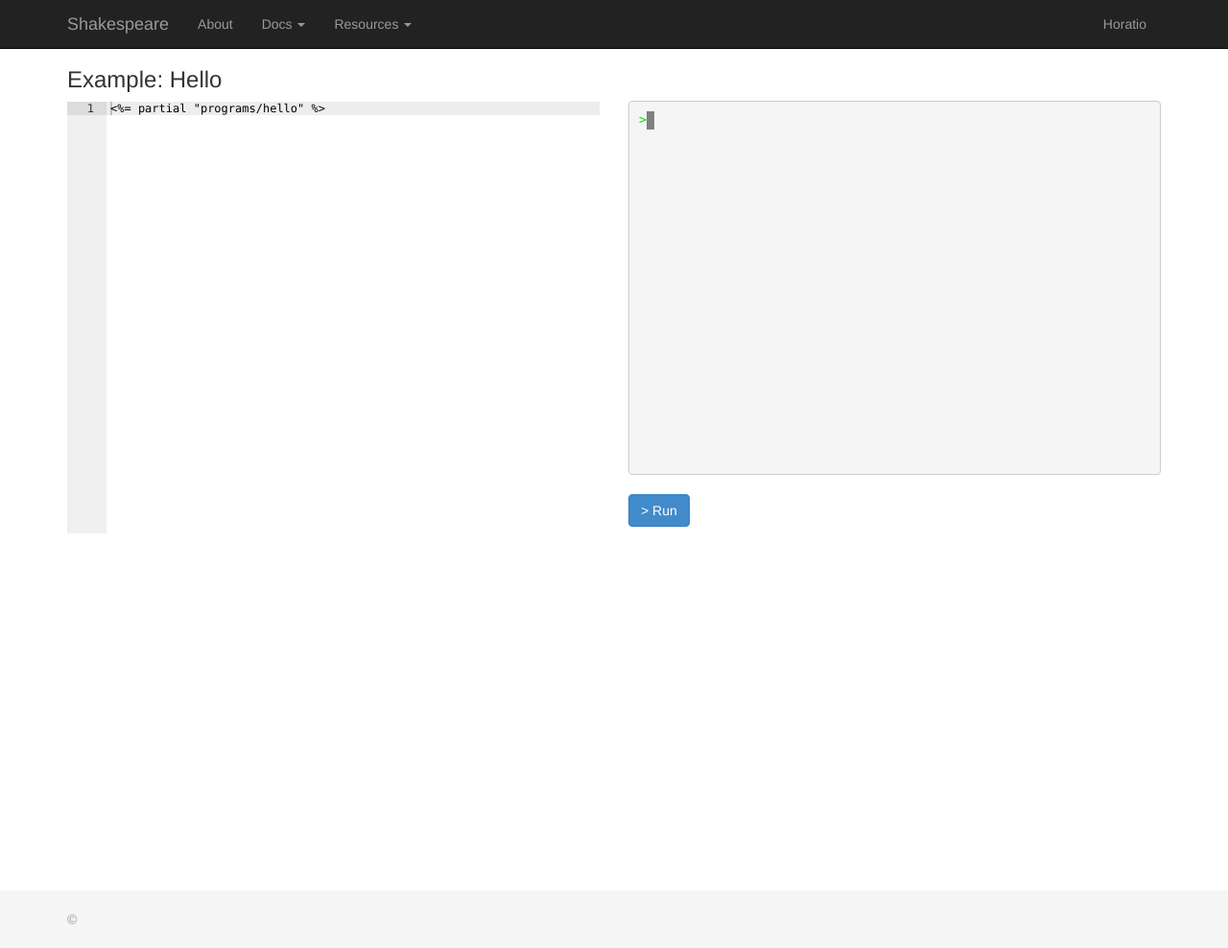
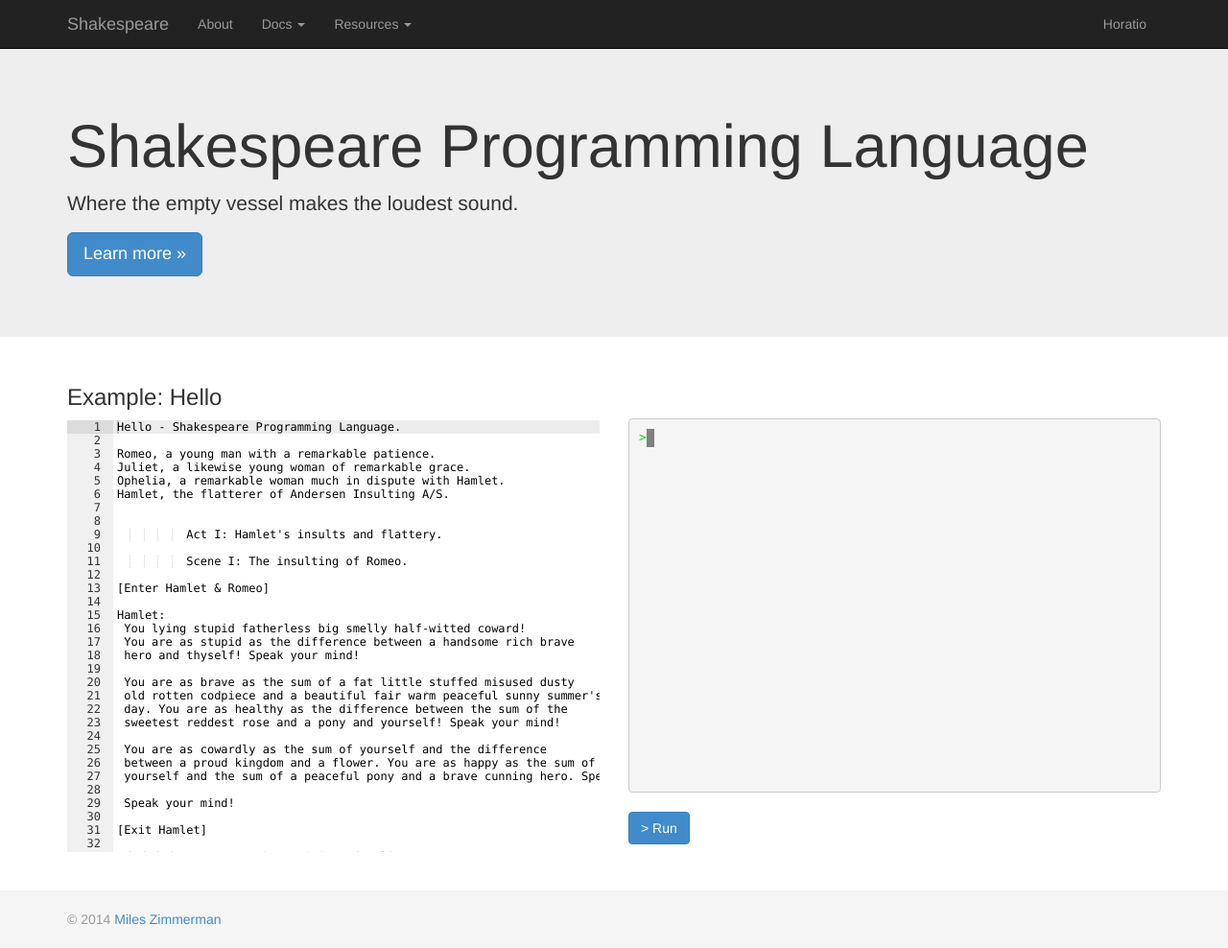
Before and after one commit to mileszim/shakespearelang, a Jekyll site: the page built from index.html, in a window 1280 px wide and 988 px high. Shown: the whole window at 96% size. Built offline with Jekyll 4.4.1, drawn with Linux system fonts in a browser that asks for light colours; nearby versions of some CDN libraries.

Commit message:
Adding more files

```diff
--- a/_includes/footer.html
+++ b/_includes/footer.html
@@ -1,5 +1,5 @@
 <div id="footer">
   <div class="container">
-    <p class="text-muted">&copy; {{ site.footer.year }} <a href="{{ site.footer.link }}">{{ site.footer.text }}</a></p>
+    <p class="text-muted">&copy; {{ site.copyright.year }} <a href="{{ site.copyright.link }}">{{ site.copyright.text }}</a></p>
   </div>
 </div>
--- /dev/null
+++ b/_includes/jumbotron.html
@@ -0,0 +1,7 @@
+<div class="jumbotron">
+  <div class="container">
+    <h1>Shakespeare Programming Language</h1>
+    <p>Where the empty vessel makes the loudest sound.</p>
+    <p><a class="btn btn-primary btn-lg" role="button" href="about.html">Learn more &raquo;</a></p>
+  </div>
+</div>
--- /dev/null
+++ b/_includes/programs/hello.txt
@@ -0,0 +1,41 @@
+Hello - Shakespeare Programming Language.
+
+Romeo, a young man with a remarkable patience.
+Juliet, a likewise young woman of remarkable grace.
+Ophelia, a remarkable woman much in dispute with Hamlet.
+Hamlet, the flatterer of Andersen Insulting A/S.
+
+
+          Act I: Hamlet's insults and flattery.
+
+          Scene I: The insulting of Romeo.
+
+[Enter Hamlet & Romeo]
+
+Hamlet:
+ You lying stupid fatherless big smelly half-witted coward!
+ You are as stupid as the difference between a handsome rich brave
+ hero and thyself! Speak your mind!
+
+ You are as brave as the sum of a fat little stuffed misused dusty
+ old rotten codpiece and a beautiful fair warm peaceful sunny summer's
+ day. You are as healthy as the difference between the sum of the
+ sweetest reddest rose and a pony and yourself! Speak your mind!
+
+ You are as cowardly as the sum of yourself and the difference
+ between a proud kingdom and a flower. You are as happy as the sum of
+ yourself and the sum of a peaceful pony and a brave cunning hero. Speak your mind!
+
+ Speak your mind!
+
+[Exit Hamlet]
+
+          Scene II: The praising of Juliet.
+
+[Enter Juliet]
+
+Romeo:
+ Thou art as sweet as the sum of the sum of myself and a hero and a
+ cute cat. Speak your mind!
+
+[Exeunt]
--- /dev/null
+++ b/_layouts/index.html
@@ -0,0 +1,17 @@
+<!DOCTYPE html>
+<html lang="en">
+  {% include head.html %}
+
+  <body>
+    {% include header.html %}
+
+    {% include jumbotron.html %}
+
+    <div class="container">
+      {{ content }}
+    </div>
+
+    {% include footer.html %}
+    {% include javascripts.html %}
+  </body>
+</html>
--- /dev/null
+++ b/about.html
@@ -0,0 +1,6 @@
+---
+layout: page
+title: About
+---
+
+<img src="{{ "/assets/img/shakespeare.jpg" | prepend: site.baseurl }}" />
--- /dev/null
+++ b/docs/examples.html
@@ -0,0 +1,4 @@
+---
+layout: page
+title: Examples
+---
--- a/index.html
+++ b/index.html
@@ -1,11 +1,11 @@
 ---
-layout: default
+layout: index
 ---
 
 <div class="row">
   <div class="col-lg-6">
     <h3>Example: Hello</h3>
-    <div id="editor"><%= partial "programs/hello" %></div>
+    <div id="editor">{% include programs/hello.txt %}</div>
   </div>
   <div class="col-lg-6 right-column">
     <div id="console"></div>
```
Also changed, not shown: _layouts/page.html (+6 -9 lines), _layouts/post.html (deleted, +0 -15 lines), _posts/2014-09-15-welcome-to-jekyll.markdown (deleted, +0 -25 lines), about.md (deleted, +0 -11 lines), docs/api.html (added, +73 -0 lines), _config.yml (line endings or trailing spaces).
